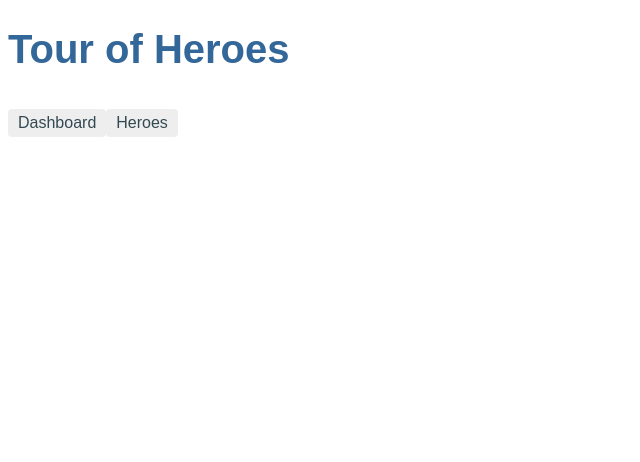
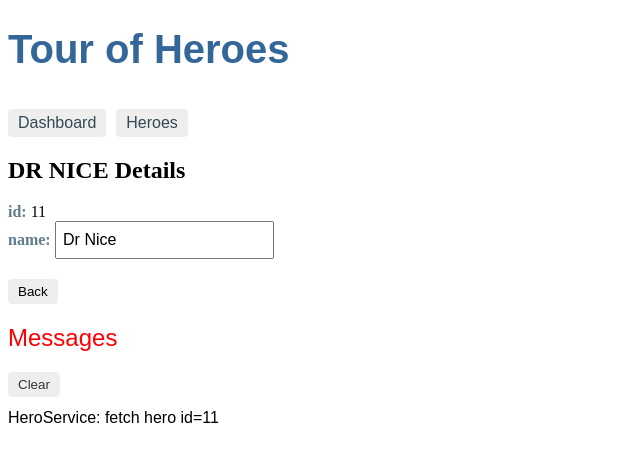
Before and after one commit to earvinLi/tour-of-heroes, an Angular app: page /detail/11 in a window 1280 px wide. Before the commit this address led to /. Shown: the top 462 px of the page, without its empty margins (0-640 px from the left). Built offline with nearby package versions, Linux system fonts and the light colour scheme.

Commit message:
[Heroes] feat: enable to navigate to 'HeroDetail' that can fetch the needed single hero

```diff
--- a/src/app/app-routing.module.ts
+++ b/src/app/app-routing.module.ts
@@ -3,11 +3,13 @@ import { Routes, RouterModule } from '@angular/router';
 
 import { DashboardComponent } from './dashboard/dashboard.component';
 import { HeroesComponent } from './heroes/heroes.component';
+import { HeroDetailComponent } from './hero-detail/hero-detail.component';
 
 const routes: Routes = [
   { path: '', redirectTo: '/dashboard', pathMatch: 'full' },
   { path: 'dashboard', component: DashboardComponent },
   { path: 'heroes', component: HeroesComponent },
+  { path: 'detail/:id', component: HeroDetailComponent },
 ];
 
 @NgModule({
--- a/src/app/app.component.css
+++ b/src/app/app.component.css
@@ -26,6 +26,7 @@ nav a {
   display: inline-block;
   background-color: #eee;
   border-radius: 4px;
+  margin-right: 10px;
 }
 
 nav a:visited, a:link {
--- a/src/app/hero-detail/hero-detail.component.css
+++ b/src/app/hero-detail/hero-detail.component.css
@@ -0,0 +1,32 @@
+label, .label {
+  width: 3em;
+  margin: .5em 0;
+  color: #607D8B;
+  font-weight: bold;
+}
+
+input {
+  height: 2em;
+  font-size: 1em;
+  padding-left: .4em;
+}
+
+button {
+  margin-top: 20px;
+  font-family: Arial;
+  background-color: #eee;
+  border: none;
+  padding: 5px 10px;
+  border-radius: 4px;
+  cursor: pointer;
+}
+
+button:hover {
+  background-color: #cfd8dc;
+}
+
+button:disabled {
+  background-color: #eee;
+  color: #ccc;
+  cursor: auto;
+}
--- a/src/app/hero-detail/hero-detail.component.html
+++ b/src/app/hero-detail/hero-detail.component.html
@@ -1,9 +1,10 @@
 <div *ngIf="hero">
   <h2>{{hero.name | uppercase}} Details</h2>
-  <div><span>id: </span>{{hero.id}}</div>
+  <div><span class="label">id: </span>{{hero.id}}</div>
   <div>
     <label>name:
       <input [(ngModel)]="hero.name" placeholder="name"/>
     </label>
   </div>
+  <button (click)="goBack()">Back</button>
 </div>
--- a/src/app/hero-detail/hero-detail.component.ts
+++ b/src/app/hero-detail/hero-detail.component.ts
@@ -1,6 +1,9 @@
-import { Component, OnInit, Input } from '@angular/core';
+import { Component, OnInit } from '@angular/core';
+import { ActivatedRoute } from '@angular/router';
+import { Location } from '@angular/common';
 
 import { Hero } from '../hero';
+import { HeroService } from '../hero.service';
 
 @Component({
   selector: 'app-hero-detail',
@@ -8,8 +11,20 @@ import { Hero } from '../hero';
   styleUrls: ['./hero-detail.component.css']
 })
 export class HeroDetailComponent implements OnInit {
-  @Input() hero: Hero;
+  hero: Hero;
 
-  constructor() {}
-  ngOnInit(): void {}
+  constructor(
+    private route: ActivatedRoute,
+    private heroService: HeroService,
+    private location: Location,
+  ) {}
+  ngOnInit(): void { this.getHero(); }
+
+  getHero(): void {
+    const id = +this.route.snapshot.paramMap.get('id');
+    this.heroService.getHero(id)
+      .subscribe(hero => this.hero = hero);
+  }
+
+  goBack(): void { this.location.back(); }
 }
--- a/src/app/hero.service.ts
+++ b/src/app/hero.service.ts
@@ -16,4 +16,10 @@ export class HeroService {
     this.messageService.add('HeroService: fetched heroes');
     return of(HEROES);
   }
+
+  getHero(id: number): Observable<Hero> {
+    // TODO: send the message _after_ fetching the hero
+    this.messageService.add(`HeroService: fetch hero id=${id}`);
+    return of(HEROES.find(hero => hero.id === id));
+  }
 }
--- a/src/app/heroes/heroes.component.html
+++ b/src/app/heroes/heroes.component.html
@@ -4,8 +4,8 @@
   <li *ngFor="let hero of heroes"
     [class.selected]="hero === selectedHero"
     (click)="onSelect(hero)">
-    <span class="badge">{{hero.id}}</span> {{hero.name}}
+    <a routerLink="/detail/{{hero.id}}">
+      <span class="badge">{{hero.id}}</span> {{hero.name}}
+    </a>
   </li>
 </ul>
-
-<app-hero-detail [hero]="selectedHero"></app-hero-detail>
```
